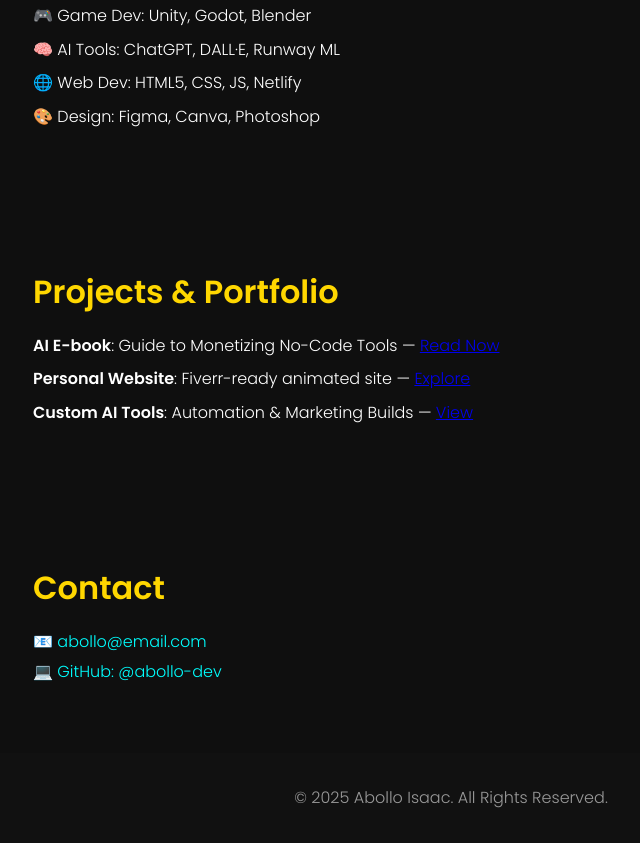
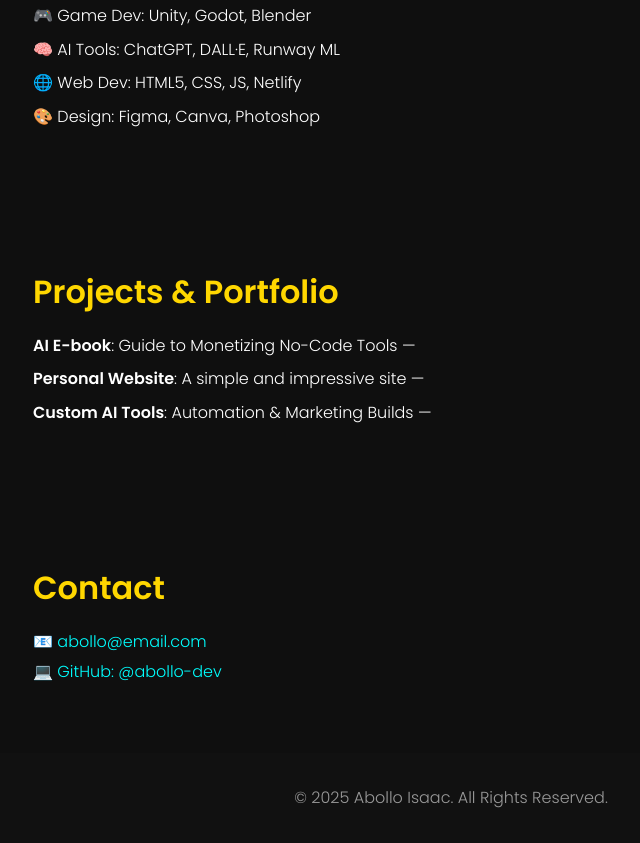
Before and after one commit to A-I360/abollo-portfolio, a plain HTML site: page index.html in a window 1280 px wide. Shown: the part 1200-2043 px from the top of the page, without its empty margins (189-829 px from the left). Drawn offline with Linux system fonts and the light colour scheme.

Commit message:
Update index.html

```diff
--- a/index.html
+++ b/index.html
@@ -152,9 +152,9 @@
   <section class="section" id="portfolio">
     <h2>Projects & Portfolio</h2>
     <ul>
-      <li><strong>AI E-book</strong>: Guide to Monetizing No-Code Tools — <a href="#">Read Now</a></li>
-      <li><strong>Personal Website</strong>: Fiverr-ready animated site — <a href="#">Explore</a></li>
-      <li><strong>Custom AI Tools</strong>: Automation & Marketing Builds — <a href="#">View</a></li>
+      <li><strong>AI E-book</strong>: Guide to Monetizing No-Code Tools — </li>
+      <li><strong>Personal Website</strong>: A simple and impressive site — </li>
+      <li><strong>Custom AI Tools</strong>: Automation & Marketing Builds — </li>
     </ul>
   </section>
 
```
